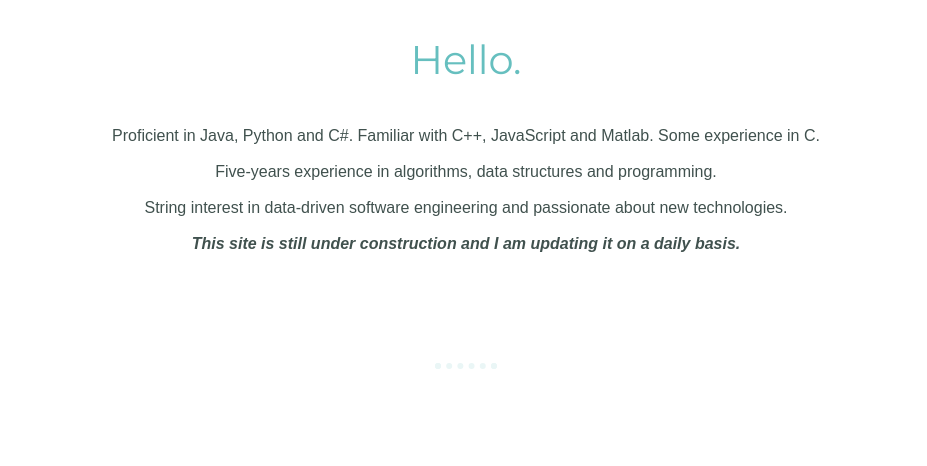
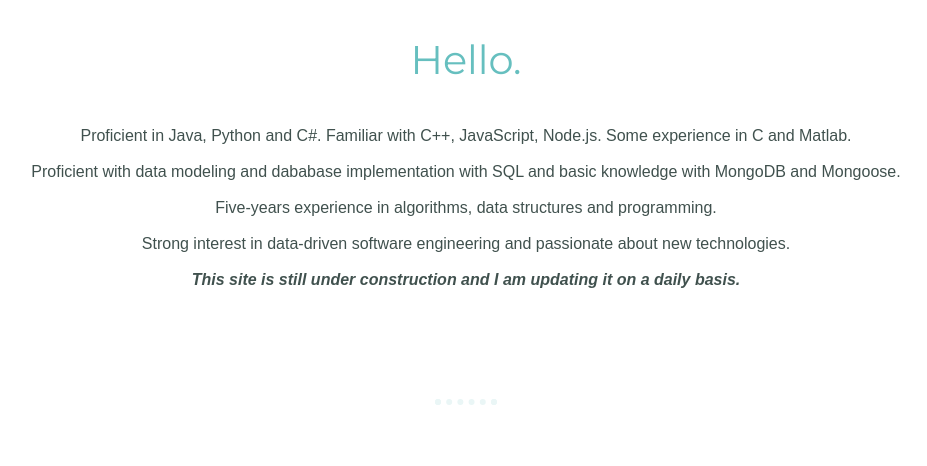
Before and after one commit to steven7dong/PersonalSite, a plain HTML site: page index.html in a window 1280 px wide. Shown: the part 1036-1502 px from the top of the page, without its empty margins (174-1101 px from the left). Drawn offline with Linux system fonts and the light colour scheme.

Commit message:
Update on skills sets

```diff
--- a/css/style.css
+++ b/css/style.css
@@ -5,6 +5,7 @@ body{
   font-family: 'Baskerville', sans-serif;
   font-size: 1em;
 }
+
 span{
   text-decoration: underline;
 }
@@ -19,6 +20,7 @@ h1{
 p{
   line-height: 2;
 }
+
 .skill-row{
   width: 50%;
   margin: 0 auto 70px auto;
@@ -82,6 +84,7 @@ h3{
   background-color: #66BFBF;
   padding: 30px 0 20px;
 }
+
 .avatar{
   width: 170px;
   height: 250px;
--- a/index.html
+++ b/index.html
@@ -28,13 +28,16 @@
         <h2>Hello.</h2>
         <table class = "skill-table">
           <tr>
-            <td>Proficient in Java, Python and C#. Familiar with C++, JavaScript and Matlab. Some experience in C.</td>
+            <td>Proficient in Java, Python and C#. Familiar with C++, JavaScript, Node.js. Some experience in C and Matlab.</td>
+          </tr>
+          <tr>
+            <td>Proficient with data modeling and dababase implementation with SQL and basic knowledge with MongoDB and Mongoose.</td>
           </tr>
           <tr>
             <td>Five-years experience in algorithms, data structures and programming.</td>
           </tr>
           <tr>
-            <td>String interest in data-driven software engineering and passionate about new technologies.</td>
+            <td>Strong interest in data-driven software engineering and passionate about new technologies.</td>
           </tr>
           <tr>
             <td><em><strong>This site is still under construction and I am updating it on a daily basis.</strong><em></td>
```
